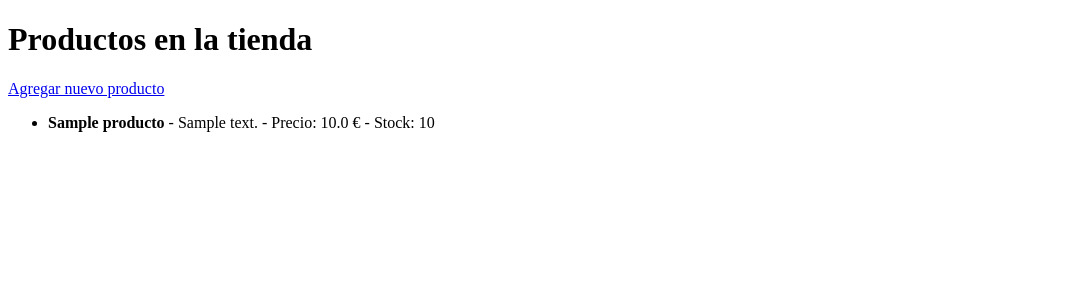
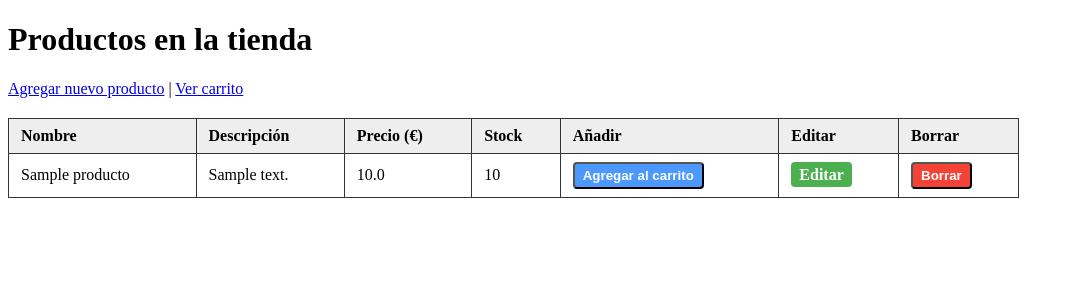
Before and after one commit to kevinberriobautista/AppTienda, a Flask app: page /productos in a window 1280 px wide. Shown: the top 300 px of the page, without its empty margins (0-1074 px from the left). Run offline with Flask 3, Linux system fonts and the light colour scheme; tables that the repository leaves empty hold one stand-in row (values such as "Sample post").

Commit message:
Añado nuevas funcionalidades a la aplicación: - Carrito de compra - Sesion - Borrar y editar productos

```diff
--- a/app/__init__.py
+++ b/app/__init__.py
@@ -12,6 +12,8 @@ def create_app():
     app.config['SQLALCHEMY_DATABASE_URI'] = 'mysql://root:Kevin2001@localhost:3306/bd_tienda'
     # Mejora el rendimiento
     app.config['SQLALCHEMY_TRACK_MODIFICATIONS'] = False
+    # Clave secreta para que Flask pueda cifrar la sesion
+    app.secret_key = 'una_clave_secreta_que_tu_elijas'
 
     # Vincula db con la aplicación Flask, y ya se puede usar db en toda la aplicación
     db.init_app(app)
@@ -24,6 +26,8 @@ def create_app():
     # Se registra el Bluepritn en la aplicación con --> app.register_blueprint(productos)
     from .routes.productos import productos
     app.register_blueprint(productos)
+    from .routes.carrito import carrito
+    app.register_blueprint(carrito)
 
     # Devulvo la app creada
     return app
--- a/app/routes/productos.py
+++ b/app/routes/productos.py
@@ -10,11 +10,14 @@ from app.models.producto import Producto
 productos = Blueprint('productos', __name__)
 
 # Cuandos es ejecute http://url/productos se ejecutará el metodo lista_productos()
+# Listar productos
 @productos.route('/productos')
 def lista_productos():
     productos = Producto.query.all()  # Consulta todos los productos
     return render_template('lista_productos.html', productos=productos)
 
+
+# Añadir productos
 @productos.route('/productos/nuevo', methods=['GET', 'POST'])
 def nuevo_producto():
     if request.method == 'POST':
@@ -34,3 +37,40 @@ def nuevo_producto():
         return redirect(url_for('productos.lista_productos'))
 
     return render_template('nuevo_producto.html')
+
+# Editar productos
+@productos.route('/productos/editar/<int:id>', methods=['GET', 'POST'])
+def editar_producto(id):
+    producto = Producto.query.get_or_404(id)
+    # if request.method == 'POST': --> chequea si la peticion es un formulario que se envio con un POST
+    # De esta manera obtengo los datos del producto para modificarlos
+    if request.method == 'POST':
+        nombre = request.form.get('nombre')
+        descripcion = request.form.get('descripcion')
+        precio = request.form.get('precio', type=float)
+        stock = request.form.get('stock', type=int)
+
+        # Validar campos obligatorios con los datos recibidos
+        if not nombre or precio is None or stock is None:
+            error = "Nombre, precio y stock son obligatorios."
+            return render_template('editar_producto.html', producto=producto, error=error)
+
+        # Asignar los nuevos valores al producto
+        producto.nombre = nombre
+        producto.descripcion = descripcion
+        producto.precio = precio
+        producto.stock = stock
+
+        db.session.commit()
+        return redirect(url_for('productos.lista_productos'))
+
+    return render_template('editar_producto.html', producto=producto)
+
+
+# Eliminar productos
+@productos.route('/productos/eliminar/<int:id>', methods=['POST', 'GET'])
+def eliminar_producto(id):
+    producto = Producto.query.get_or_404(id)
+    db.session.delete(producto)
+    db.session.commit()
+    return redirect(url_for('productos.lista_productos'))
--- /dev/null
+++ b/app/templates/compra_realizada.html
@@ -0,0 +1,3 @@
+<h1>¡Compra finalizada con éxito!</h1>
+<p>Total: {{ total }}</p>
+<a href="{{ url_for('productos.lista_productos') }}">Seguir comprando</a>
--- a/app/templates/lista_productos.html
+++ b/app/templates/lista_productos.html
@@ -2,21 +2,83 @@
 <html>
 <head>
     <title>Lista de Productos</title>
+    <style>
+        table {
+            border-collapse: collapse;
+            width: 80%;
+            margin: 20px 0;
+        }
+        th, td {
+            border: 1px solid #333;
+            padding: 8px 12px;
+            text-align: left;
+        }
+        th {
+            background-color: #eee;
+        }
+        .btn {
+            padding: 4px 8px;
+            text-decoration: none;
+            border-radius: 4px;
+            color: white;
+            font-weight: bold;
+        }
+        .btn-añadir {
+            background-color: #4b99ff;
+        }
+        .btn-editar {
+            background-color: #4CAF50;
+        }
+        .btn-borrar {
+            background-color: #f44336;
+        }
+    </style>
 </head>
 <body>
     <h1>Productos en la tienda</h1>
-    <a href="{{ url_for('productos.nuevo_producto') }}">Agregar nuevo producto</a>
-    <ul>
-        {% for producto in productos %}
-            <li>
-                <strong>{{ producto.nombre }}</strong> -
-                {{ producto.descripcion }} -
-                Precio: {{ producto.precio }} € -
-                Stock: {{ producto.stock }}
-            </li>
-        {% else %}
-            <li>No hay productos disponibles.</li>
-        {% endfor %}
-    </ul>
+    <a href="{{ url_for('productos.nuevo_producto') }}">Agregar nuevo producto</a> |
+    <a href="{{ url_for('carrito.ver_carrito') }}">Ver carrito</a>
+
+    {% if productos %}
+    <table>
+        <thead>
+            <tr>
+                <th>Nombre</th>
+                <th>Descripción</th>
+                <th>Precio (€)</th>
+                <th>Stock</th>
+                <th>Añadir</th>
+                <th>Editar</th>
+                <th>Borrar</th>
+            </tr>
+        </thead>
+        <tbody>
+            {% for producto in productos %}
+            <tr>
+                <td>{{ producto.nombre }}</td>
+                <td>{{ producto.descripcion }}</td>
+                <td>{{ producto.precio }}</td>
+                <td>{{ producto.stock }}</td>
+                <td>
+                    <form action="{{ url_for('carrito.agregar_al_carrito', id=producto.id) }}"
+                          method="POST">
+                        <button type="submit" class="btn btn-añadir">Agregar al carrito</button>
+                    </form>
+                </td>
+                <td>
+                    <a href="{{ url_for('productos.editar_producto', id=producto.id) }}" class="btn btn-editar">Editar</a>
+                </td>
+                <td>
+                    <form action="{{ url_for('productos.eliminar_producto', id=producto.id) }}" method="POST" style="display:inline;">
+                        <button type="submit" class="btn btn-borrar" onclick="return confirm('¿Seguro que quieres borrar este producto?');">Borrar</button>
+                    </form>
+                </td>
+            </tr>
+            {% endfor %}
+        </tbody>
+    </table>
+    {% else %}
+        <p>No hay productos disponibles.</p>
+    {% endif %}
 </body>
 </html>
```
Also changed, not shown: app/routes/carrito.py (added, +78 -0 lines), app/templates/carrito.html (added, +62 -0 lines), app/templates/editar_producto.html (added, +28 -0 lines).
